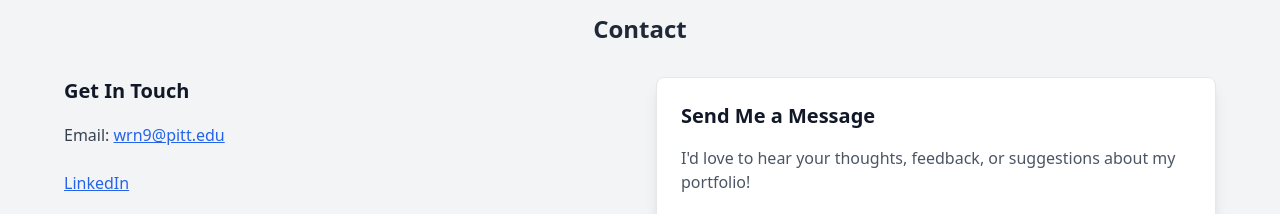
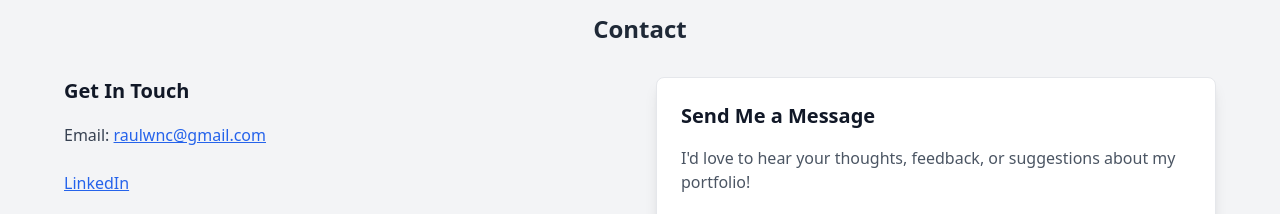
Before and after one commit to raulwnc/walter-portfolio, a Next.js app: page / in a window 1280 px wide. Shown: the part 2800-3014 px from the top of the page. Built offline with nearby package versions, Linux system fonts and the light colour scheme.

Commit message:
Update contact email from wrn9@pitt.edu to raulwnc@gmail.com

```diff
--- a/pages/index.js
+++ b/pages/index.js
@@ -182,7 +182,7 @@ export default function Home() {
             {/* Existing Contact Info */}
             <div className="prose prose-blue">
               <h3 className="text-xl font-semibold mb-4">Get In Touch</h3>
-              <p>Email: <a href="mailto:wrn9@pitt.edu" className="text-blue-600 hover:underline">wrn9@pitt.edu</a></p>
+              <p>Email: <a href="mailto:raulwnc@gmail.com" className="text-blue-600 hover:underline">raulwnc@gmail.com</a></p>
               <p><a href="https://www.linkedin.com/in/walter-nieves-canabal/" className="text-blue-600 hover:underline" target="_blank" rel="noopener noreferrer">LinkedIn</a></p>
               <p>CV: <a href="/CV_Walter_Nieves_Canabal_2025.pdf" className="text-blue-600 hover:underline" download target="_blank" rel="noopener noreferrer">Download CV (PDF)</a></p>
               <p className="mt-6 italic">I&apos;m always excited to connect with others passionate about pharmacy, tech, and innovation — feel free to reach out!</p>
```
